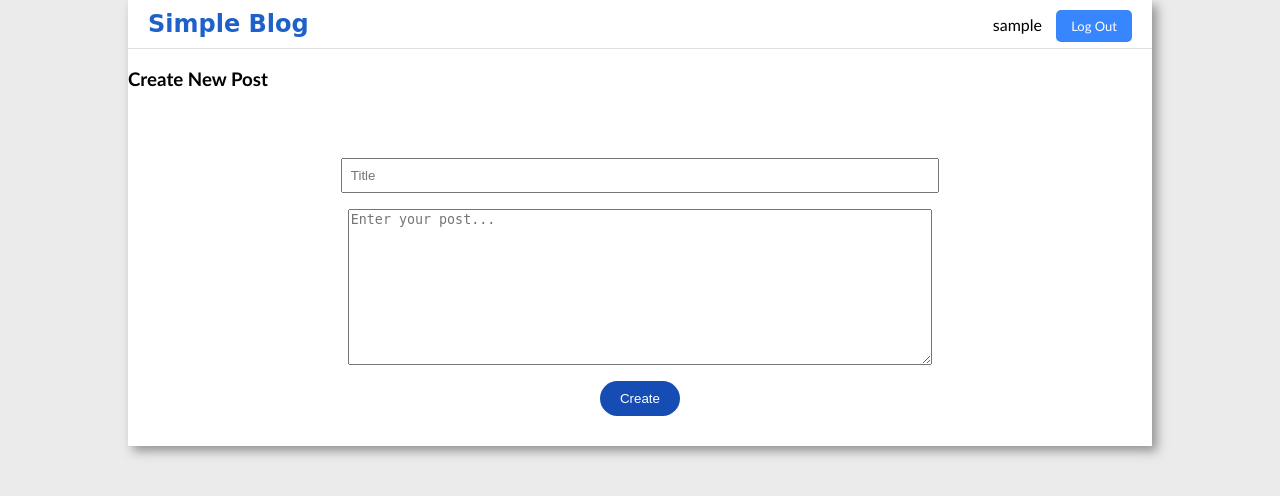
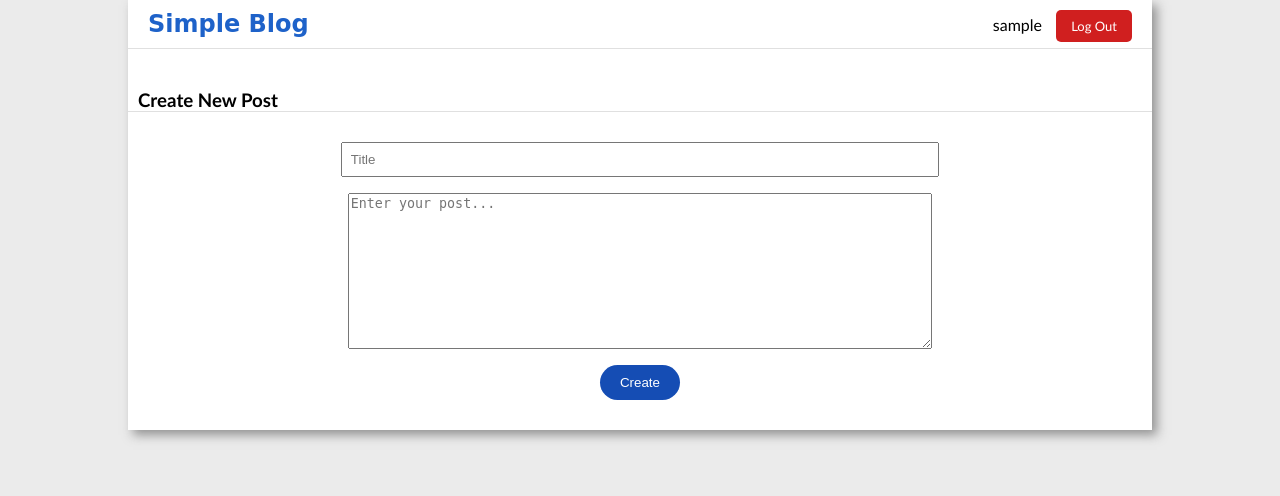
Before and after one commit to Rezuanul-Islam-Fahim/simple-blog-site, a Flask app: page /create in a window 1280 px wide. Shown: the top 496 px of the page. Run offline with Flask 2, Linux system fonts and the light colour scheme; the visitor is signed in with stand-in values (Sample User, id 1); data comes from the database, SQL or seed files in the repository.

Commit message:
Fix and compact css stylesheet

```diff
--- a/website/static/style.css
+++ b/website/static/style.css
@@ -3,6 +3,38 @@ body {
   margin: 0;
   font-family: "Trebuchet MS", "Lucida Sans Unicode", "Lucida Grande",
     "Lucida Sans", Arial, sans-serif;
+}
+
+a {
+  text-decoration: none;
+}
+
+a.general-button {
+  font-size: 13px;
+  background-color: #3786FD;
+  color: white;
+  padding: 8px 15px;
+  border-radius: 5px;
+  transition: 0.4s ease;
+}
+
+a.general-button:hover {
+  box-shadow: 2px 2px 6px rgba(0, 0, 0, 0.5);
+  background-color: #1E62C9;
+}
+
+a.danger-button {
+  font-size: 13px;
+  background-color: #D01F1F;
+  color: white;
+  padding: 8px 15px;
+  border-radius: 5px;
+  transition: 0.4s ease;
+}
+
+a.danger-button:hover {
+  box-shadow: 2px 2px 6px rgba(0, 0, 0, 0.5);
+  background-color: #C11919;
 }
 
 .wrapper {
@@ -18,10 +50,6 @@ header h2 {
   font-family: "Comic Sans MS", serif;
 }
 
-header nav a {
-  text-decoration: none;
-}
-
 header nav {
   display: flex;
   justify-content: space-between;
@@ -35,23 +63,20 @@ header nav ul {
   margin: 0 15px 0 0;
 }
 
-nav ul li {
+header nav ul li {
   display: inline-block;
   padding: 0 5px 0 5px;
 }
 
-nav ul li a {
-  font-size: 13px;
-  background-color: #3786FD;
-  color: white;
-  padding: 8px 15px;
-  border-radius: 5px;
-  transition: 0.8s ease-out;
+header .sub-header {
+  display: flex;
+  justify-content: space-between;
+  border-bottom: 1px solid #e0e0e0;
+  padding: 40px 10px 0 10px;
 }
 
-nav ul li a:hover {
-  border-radius: 30px;
-  background-color: #1E62C9;
+header .sub-header h3 {
+  margin: 0;
 }
 
 .content {
@@ -63,20 +88,6 @@ nav ul li a:hover {
   padding: 0 0 5px 0;
   margin: 0;
   color: rgb(49, 49, 49);
-}
-
-.content .sub-header {
-  border-bottom: 1px solid #e0e0e0;
-  padding-bottom: 5px;
-}
-
-.content .sub-header a {
-  float: right;
-  text-decoration: none;
-}
-
-.content .main-content {
-  padding-top: 20px;
 }
 
 form {
@@ -145,7 +156,3 @@ hr {
 .post .post-body {
   font-size: 15px;
 }
-
-.post .post-links a {
-  text-decoration: none;
-}
--- a/website/templates/base.html
+++ b/website/templates/base.html
@@ -17,10 +17,10 @@
           <ul>
             {% if g.user %}
             <li>{{ g.user['username'] }}</li>
-            <li><a href="{{ url_for('auth.logout') }}">Log Out</a></li>
+            <li><a class="danger-button" href="{{ url_for('auth.logout') }}">Log Out</a></li>
             {% else %}
-            <li><a href="{{ url_for('auth.register') }}">Register</a></li>
-            <li><a href="{{ url_for('auth.login') }}">Login</a></li>
+            <li><a class="general-button" href="{{ url_for('auth.register') }}">Register</a></li>
+            <li><a class="general-button" href="{{ url_for('auth.login') }}">Login</a></li>
             {% endif %}
           </ul>
         </nav>
```
